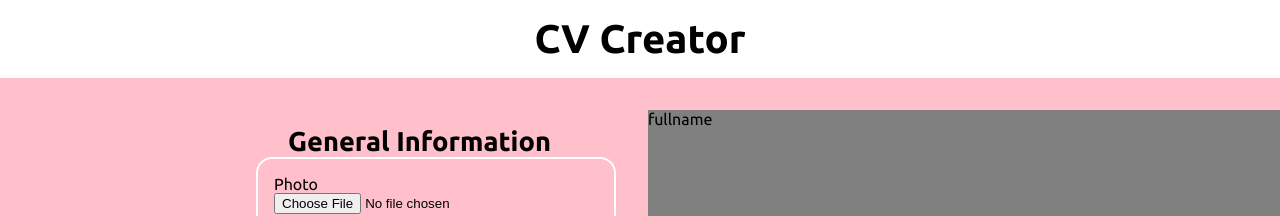
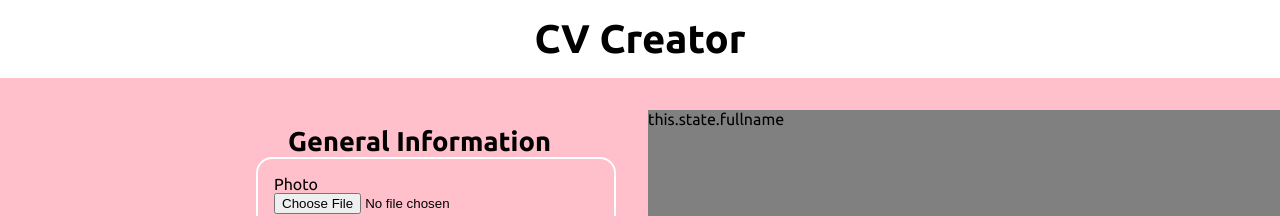
Before and after one commit to lisa-go/cv-application, a React (Create React App) app: page / in a window 1280 px wide. Shown: the top 216 px of the page. Built offline with nearby package versions, Linux system fonts and the light colour scheme.

Commit message:
switch to function

```diff
--- a/src/components/CvGenerated.js
+++ b/src/components/CvGenerated.js
@@ -1,20 +1,13 @@
-import React, { Component } from "react";
-import GenInfo from "./GenInfo";
+import React from "react";
 
-class CvGenerated extends Component {
-  constructor() {
-    super()
-  }
+function CvGenerated () {
 
-
-
-  render() {
     return (
         <div id="CV">
-            <div className="CVname">fullname</div>
+            <div className="CVname">this.state.fullname</div>
         </div>
     )
-  }
+
 }
 
 export default CvGenerated;
--- a/src/components/GenInfo.js
+++ b/src/components/GenInfo.js
@@ -1,25 +1,21 @@
-import React, { Component } from "react";
+import React from "react";
 
-class GenInfo extends Component {
-  constructor() {
-    super()
+function GenInfo () {
 
-  }
-
-
-  render() {
     return (
       <div className="part">
         <h1>General Information</h1>
         <section>
           <div className="field" id="sphoto">
             <label htmlFor="photo">Photo</label>
-            <input type="file" id="photo" name="photo" accept="image/png, image/jpeg"></input>
+            <input type="file" id="photo" name="photo"
+                  accept="image/png, image/jpeg"></input>
           </div>
 
           <div className="field" id="sname">
-            <label htmlFor="name">Full Name</label>
-            <input type="text" id="name"></input>
+            <label htmlFor="fullname">Full Name</label>
+            <input type="text" id="fullname"></input>
+
           </div>
 
           <div className="field" id="semail">
@@ -32,9 +28,11 @@ class GenInfo extends Component {
             <input type="tel" id="phone"></input>
           </div>
         </section>
+
+
       </div>
     )
-  }
+
 }
 
 export default GenInfo;
```
Also changed, not shown: src/components/AddBtn.js (+3 -7 lines), src/components/App.js (+4 -9 lines), src/components/DeleteBtn.js (+3 -8 lines), src/components/EduInfo.js (+3 -8 lines), src/components/Header.js (+3 -8 lines), src/components/WorkInfo.js (+3 -7 lines).
